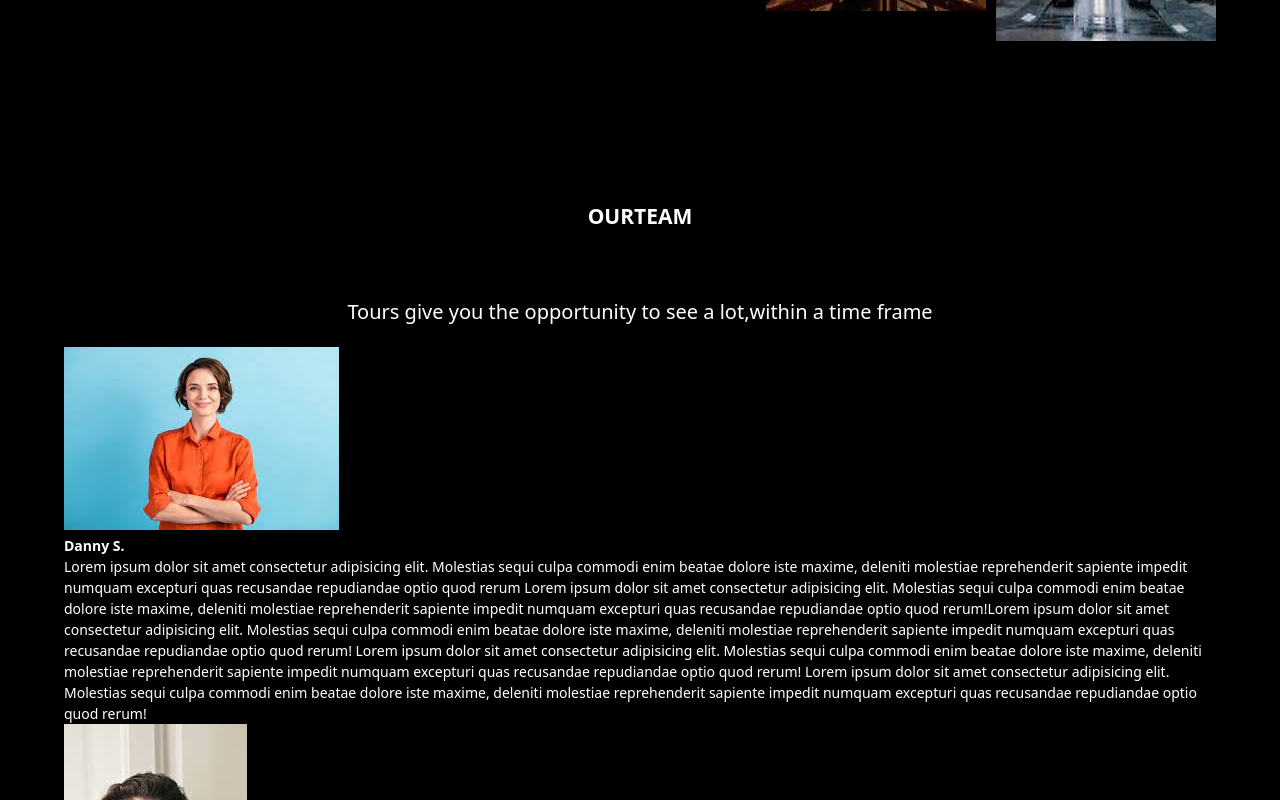
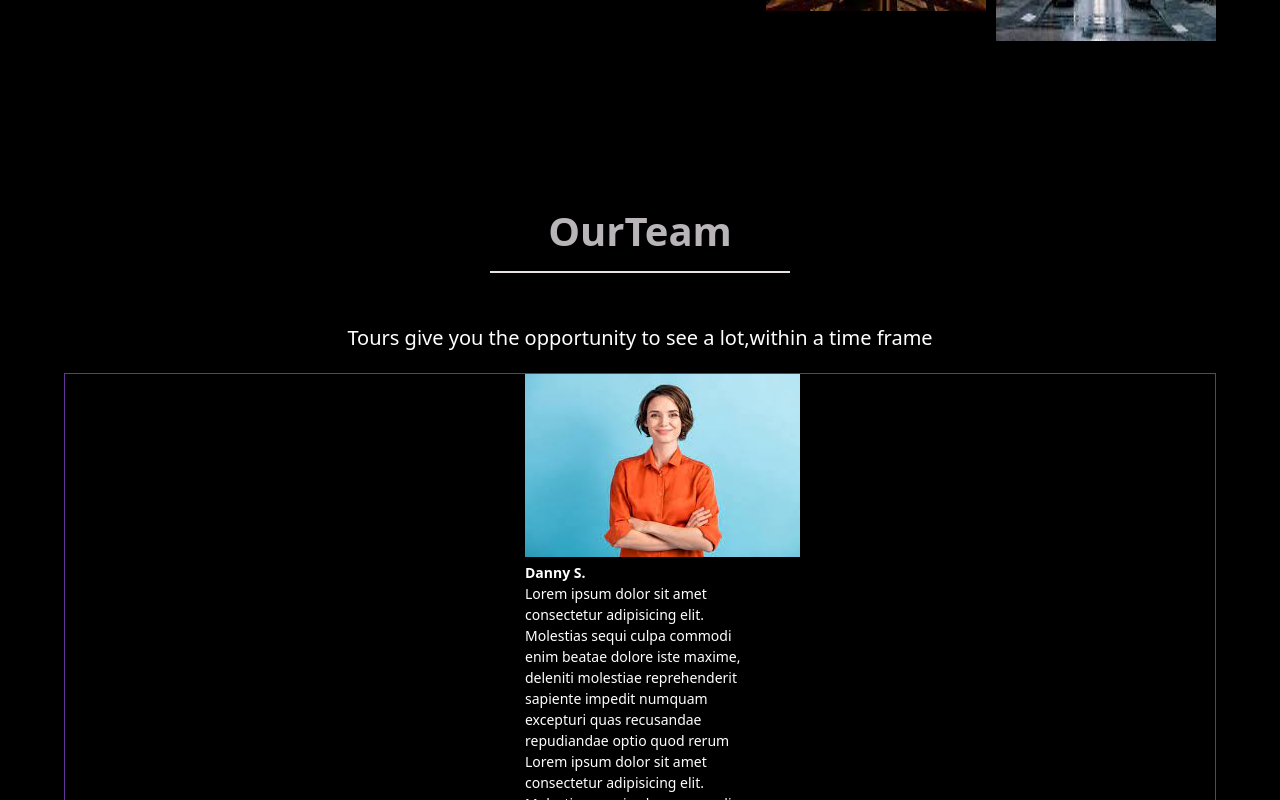
Before and after one commit to hishamrehab/Tours-Website-React-js, a React (Create React App) app: page / in a window 1280 px wide. Shown: the part 10600-11400 px from the top of the page. Built offline with nearby package versions, Linux system fonts and the light colour scheme; the HTML template or start-up script is replaced by a standard one.

Commit message:
teams section

```diff
--- a/src/components/Teams.jsx
+++ b/src/components/Teams.jsx
@@ -1,6 +1,6 @@
 import React from "react";
-import { team } from "../data";
-import Title from "./Title";
+import { teams } from "../data";
+
 const Teams = () => {
   return (
     <section
@@ -12,7 +12,7 @@ const Teams = () => {
         marginLeft: "5%",
       }}
     >
-      <Title title="Our" subTitle="Team" />
+      <h1 className="section-header">OurTeam</h1>
       <p
         style={{
           textAlign: "center",
@@ -22,16 +22,40 @@ const Teams = () => {
       >
         Tours give you the opportunity to see a lot,within a time frame
       </p>
-      {team.map((service) => {
+      {teams.map((service) => {
         return (
-          <div>
-            <div>
-              <img src={service.image} alt="" />
-              <h4>{service.name}</h4>
+          <div className="teams-section">
+
+            <div className="teams-content">
+              <div>
+                <img src={service.image1} alt="" className="teams-image" />
+                <h4>{service.name1}</h4>
+              </div>
+              <div>
+                <p>{service.desc1}</p>
+              </div>
             </div>
-            <div>
-              <p>{service.desc}</p>
+
+            <div className="teams-content">
+              <div>
+                <img src={service.image2} alt="" className="teams-image" />
+                <h4>{service.name2}</h4>
+              </div>
+              <div>
+                <p>{service.desc2}</p>
+              </div>
             </div>
+
+            <div className="teams-content">
+              <div>
+                <img src={service.image3} alt="" className="teams-image" />
+                <h4>{service.name3}</h4>
+              </div>
+              <div>
+                <p>{service.desc3}</p>
+              </div>
+            </div>
+
           </div>
         );
       })}
--- a/src/data.js
+++ b/src/data.js
@@ -74,7 +74,6 @@ export const services = [
     text: "Lorem ipsum dolor sit amet consectetur adipisicing elit Asperiores, officia.",
   },
 ];
-
 
 // places Section
 export const places = [
@@ -228,7 +227,6 @@ export const places = [
   },
 ];
 
-
 export const tours = [
   {
     id: 1,
@@ -312,20 +310,20 @@ export const destionations = [
 ];
 
 // our Team
-export const team = [
+export const teams = [
   {
-    name: "Danny S.",
-    image: person1,
-    desc: "Lorem ipsum dolor sit amet consectetur adipisicing elit. Molestias sequi culpa commodi enim beatae dolore iste maxime, deleniti molestiae reprehenderit sapiente impedit numquam excepturi quas recusandae repudiandae optio quod rerum Lorem ipsum dolor sit amet consectetur adipisicing elit. Molestias sequi culpa commodi enim beatae dolore iste maxime, deleniti molestiae reprehenderit sapiente impedit numquam excepturi quas recusandae repudiandae optio quod rerum!Lorem ipsum dolor sit amet consectetur adipisicing elit. Molestias sequi culpa commodi enim beatae dolore iste maxime, deleniti molestiae reprehenderit sapiente impedit numquam excepturi quas recusandae repudiandae optio quod rerum! Lorem ipsum dolor sit amet consectetur adipisicing elit. Molestias sequi culpa commodi enim beatae dolore iste maxime, deleniti molestiae reprehenderit sapiente impedit numquam excepturi quas recusandae repudiandae optio quod rerum! Lorem ipsum dolor sit amet consectetur adipisicing elit. Molestias sequi culpa commodi enim beatae dolore iste maxime, deleniti molestiae reprehenderit sapiente impedit numquam excepturi quas recusandae repudiandae optio quod rerum!",
+    name1: "Danny S.",
+    image1: person1,
+    desc1: "Lorem ipsum dolor sit amet consectetur adipisicing elit. Molestias sequi culpa commodi enim beatae dolore iste maxime, deleniti molestiae reprehenderit sapiente impedit numquam excepturi quas recusandae repudiandae optio quod rerum Lorem ipsum dolor sit amet consectetur adipisicing elit. Molestias sequi culpa commodi enim beatae dolore iste maxime, deleniti molestiae reprehenderit sapiente impedit numquam excepturi quas recusandae repudiandae optio quod rerum!Lorem ipsum dolor sit amet consectetur adipisicing elit. Molestias sequi culpa commodi enim beatae dolore iste maxime, deleniti molestiae reprehenderit sapiente impedit numquam excepturi quas recusandae repudiandae optio quod rerum! Lorem ipsum dolor sit amet consectetur adipisicing elit. Molestias sequi culpa commodi enim beatae dolore iste maxime, deleniti molestiae reprehenderit sapiente impedit numquam excepturi quas recusandae repudiandae optio quod rerum! Lorem ipsum dolor sit amet consectetur adipisicing elit. Molestias sequi culpa commodi enim beatae dolore iste maxime, deleniti molestiae reprehenderit sapiente impedit numquam excepturi quas recusandae repudiandae optio quod rerum!",
   },
   {
-    name: "Jonathan M.",
-    image: person2,
-    desc: "Lorem ipsum dolor sit amet consectetur adipisicing elit. Molestias sequi culpa commodi enim beatae dolore iste maxime, deleniti molestiae reprehenderit sapiente impedit numquam excepturi quas recusandae repudiandae optio quod rerum Lorem ipsum dolor sit amet consectetur adipisicing elit. Molestias sequi culpa commodi enim beatae dolore iste maxime, deleniti molestiae reprehenderit sapiente impedit numquam excepturi quas recusandae repudiandae optio quod rerum!Lorem ipsum dolor sit amet consectetur adipisicing elit. Molestias sequi culpa commodi enim beatae dolore iste maxime, deleniti molestiae reprehenderit sapiente impedit numquam excepturi quas recusandae repudiandae optio quod rerum! Lorem ipsum dolor sit amet consectetur adipisicing elit. Molestias sequi culpa commodi enim beatae dolore iste maxime, deleniti molestiae reprehenderit sapiente impedit numquam excepturi quas recusandae repudiandae optio quod rerum! Lorem ipsum dolor sit amet consectetur adipisicing elit. Molestias sequi culpa commodi enim beatae dolore iste maxime, deleniti molestiae reprehenderit sapiente impedit numquam excepturi quas recusandae repudiandae optio quod rerum!",
+    name2: "Jonathan M.",
+    image2: person2,
+    desc2: "Lorem ipsum dolor sit amet consectetur adipisicing elit. Molestias sequi culpa commodi enim beatae dolore iste maxime, deleniti molestiae reprehenderit sapiente impedit numquam excepturi quas recusandae repudiandae optio quod rerum Lorem ipsum dolor sit amet consectetur adipisicing elit. Molestias sequi culpa commodi enim beatae dolore iste maxime, deleniti molestiae reprehenderit sapiente impedit numquam excepturi quas recusandae repudiandae optio quod rerum!Lorem ipsum dolor sit amet consectetur adipisicing elit. Molestias sequi culpa commodi enim beatae dolore iste maxime, deleniti molestiae reprehenderit sapiente impedit numquam excepturi quas recusandae repudiandae optio quod rerum! Lorem ipsum dolor sit amet consectetur adipisicing elit. Molestias sequi culpa commodi enim beatae dolore iste maxime, deleniti molestiae reprehenderit sapiente impedit numquam excepturi quas recusandae repudiandae optio quod rerum! Lorem ipsum dolor sit amet consectetur adipisicing elit. Molestias sequi culpa commodi enim beatae dolore iste maxime, deleniti molestiae reprehenderit sapiente impedit numquam excepturi quas recusandae repudiandae optio quod rerum!",
   },
   {
-    name: "Chloe P.",
-    image: person3,
-    desc: "Lorem ipsum dolor sit amet consectetur adipisicing elit. Molestias sequi culpa commodi enim beatae dolore iste maxime, deleniti molestiae reprehenderit sapiente impedit numquam excepturi quas recusandae repudiandae optio quod rerum Lorem ipsum dolor sit amet consectetur adipisicing elit. Molestias sequi culpa commodi enim beatae dolore iste maxime, deleniti molestiae reprehenderit sapiente impedit numquam excepturi quas recusandae repudiandae optio quod rerum!Lorem ipsum dolor sit amet consectetur adipisicing elit. Molestias sequi culpa commodi enim beatae dolore iste maxime, deleniti molestiae reprehenderit sapiente impedit numquam excepturi quas recusandae repudiandae optio quod rerum! Lorem ipsum dolor sit amet consectetur adipisicing elit. Molestias sequi culpa commodi enim beatae dolore iste maxime, deleniti molestiae reprehenderit sapiente impedit numquam excepturi quas recusandae repudiandae optio quod rerum! Lorem ipsum dolor sit amet consectetur adipisicing elit. Molestias sequi culpa commodi enim beatae dolore iste maxime, deleniti molestiae reprehenderit sapiente impedit numquam excepturi quas recusandae repudiandae optio quod rerum!",
+    name3: "Chloe P.",
+    image3: person3,
+    desc3: "Lorem ipsum dolor sit amet consectetur adipisicing elit. Molestias sequi culpa commodi enim beatae dolore iste maxime, deleniti molestiae reprehenderit sapiente impedit numquam excepturi quas recusandae repudiandae optio quod rerum Lorem ipsum dolor sit amet consectetur adipisicing elit. Molestias sequi culpa commodi enim beatae dolore iste maxime, deleniti molestiae reprehenderit sapiente impedit numquam excepturi quas recusandae repudiandae optio quod rerum!Lorem ipsum dolor sit amet consectetur adipisicing elit. Molestias sequi culpa commodi enim beatae dolore iste maxime, deleniti molestiae reprehenderit sapiente impedit numquam excepturi quas recusandae repudiandae optio quod rerum! Lorem ipsum dolor sit amet consectetur adipisicing elit. Molestias sequi culpa commodi enim beatae dolore iste maxime, deleniti molestiae reprehenderit sapiente impedit numquam excepturi quas recusandae repudiandae optio quod rerum! Lorem ipsum dolor sit amet consectetur adipisicing elit. Molestias sequi culpa commodi enim beatae dolore iste maxime, deleniti molestiae reprehenderit sapiente impedit numquam excepturi quas recusandae repudiandae optio quod rerum!",
   },
 ];
--- a/src/index.css
+++ b/src/index.css
@@ -508,6 +508,22 @@ Featured Tours
     grid-template-columns: repeat(3, 1fr);
   }
 }
+/*
+================
+OurTeam
+=============
+*/
+.teams-section {
+  display: flex;
+  flex-direction: column;
+  align-items: center;
+  justify-content: space-between;
+  border: 1px solid rebeccapurple;
+  gap: 10px;
+}
+.teams-content {
+  width: 20%;
+}
 
 /*
 ===============
```
